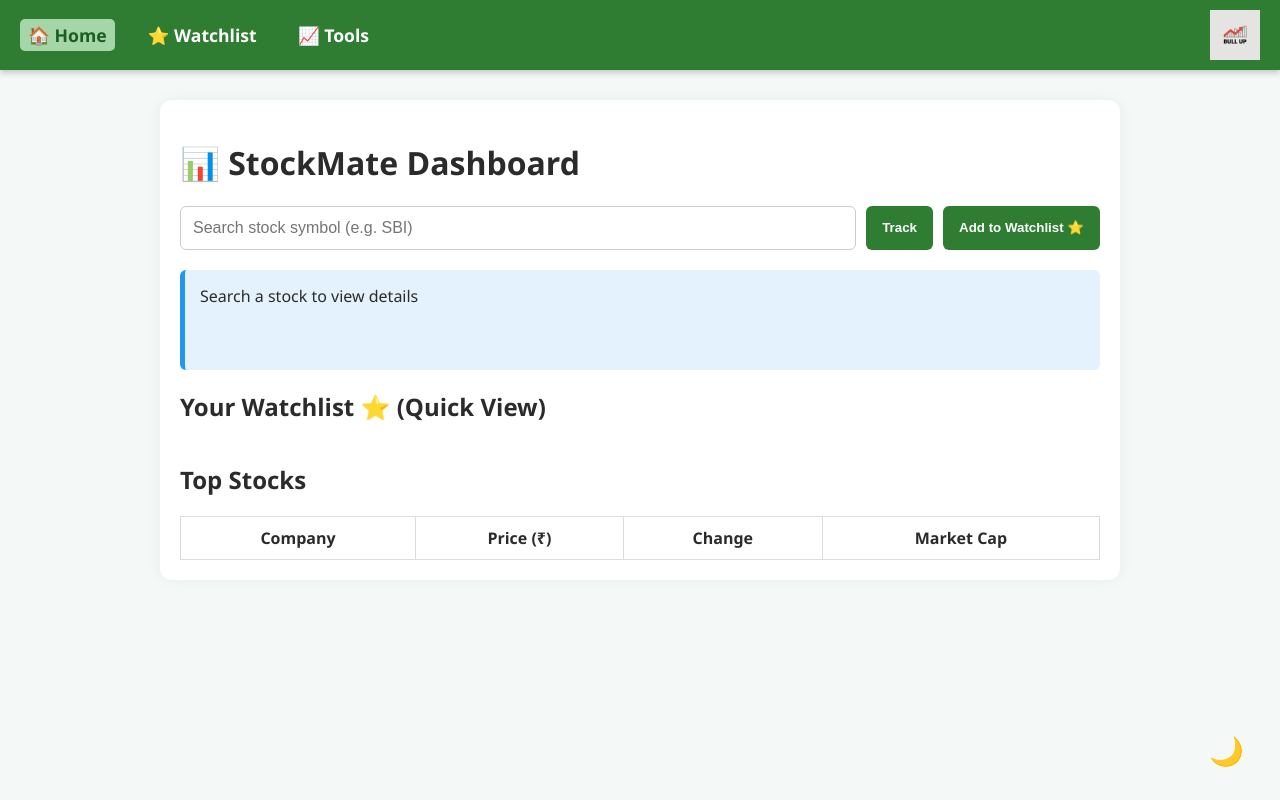
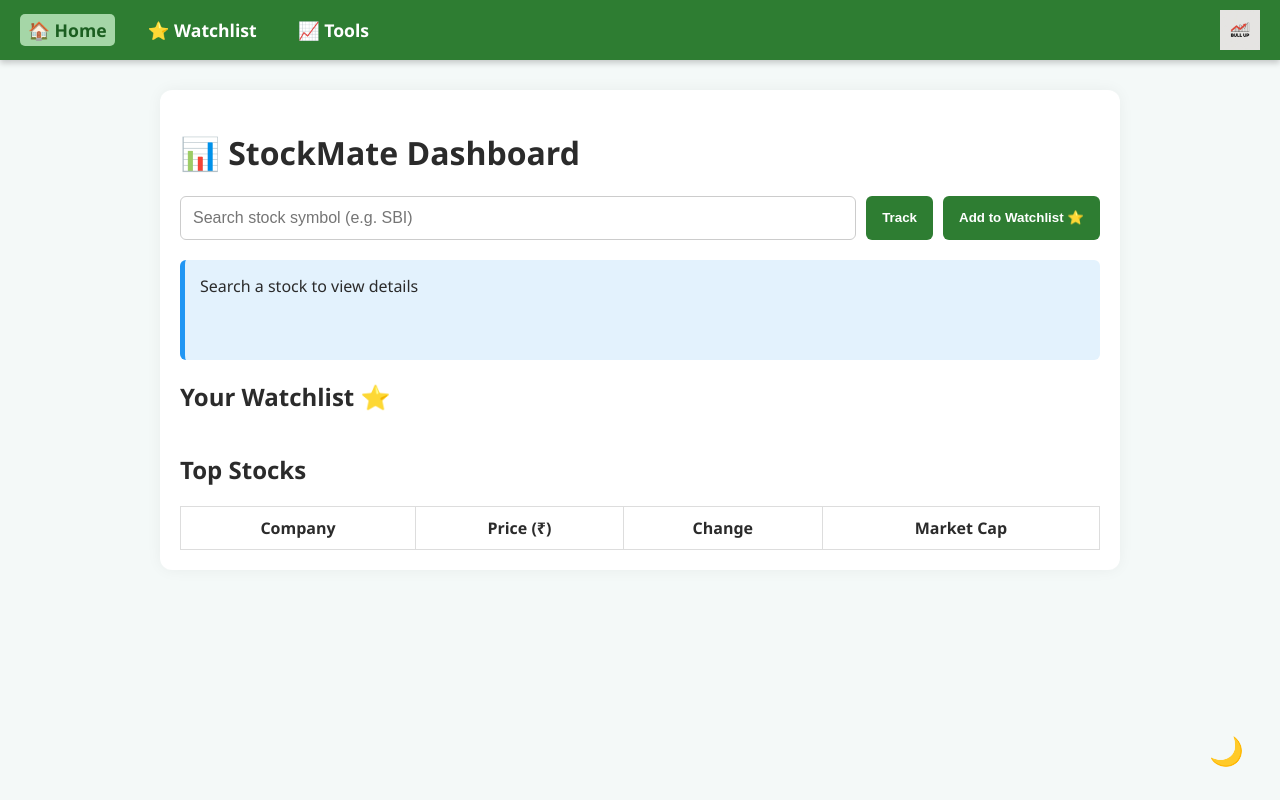
Before and after one commit to DIYAA0606/Array-bhai-bhai, a plain HTML site: page index.html in a window 1280 px wide. Drawn offline with Linux system fonts and the light colour scheme.

Commit message:
Update index.html

```diff
--- a/index.html
+++ b/index.html
@@ -2,25 +2,22 @@
 <html lang="en">
 <head>
   <meta charset="UTF-8" />
-  <meta name="viewport" content="width=device-width, initial-scale=1" />
-  <title>StockMate - Home</title>
+  <meta name="viewport" content="width=device-width, initial-scale=1.0" />
+  <title>StockMate – Home</title>
   <link rel="stylesheet" href="style.css" />
 </head>
 <body>
-
-  <!-- Navigation -->
   <nav>
     <ul class="menu">
       <li><a href="index.html" class="active">🏠 Home</a></li>
       <li><a href="watchlist.html">⭐ Watchlist</a></li>
       <li><a href="tools.html">📈 Tools</a></li>
     </ul>
-    <img src="logo.png" alt="StockMate Logo" class="logo large-logo" />
+    <img src="logo.png" alt="StockMate Logo" class="logo" />
   </nav>
 
   <div class="container">
     <h1>📊 StockMate Dashboard</h1>
-
     <div class="search-section">
       <input type="text" id="stockInput" placeholder="Search stock symbol (e.g. SBI)" />
       <button id="trackButton">Track</button>
@@ -30,7 +27,7 @@
 
     <div id="stockInfo">Search a stock to view details</div>
 
-    <h2>Your Watchlist ⭐ (Quick View)</h2>
+    <h2>Your Watchlist ⭐</h2>
     <ul id="wishlistPreview"></ul>
 
     <h2>Top Stocks</h2>
```
